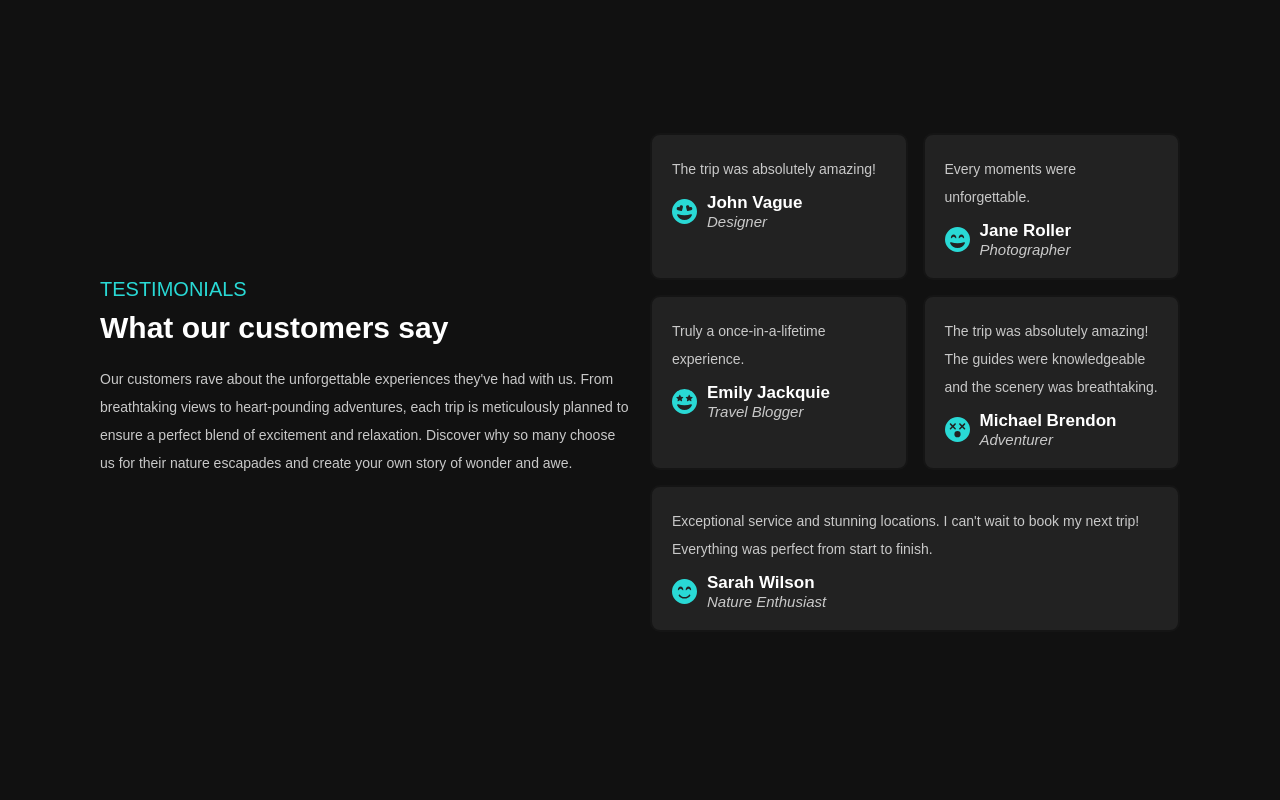
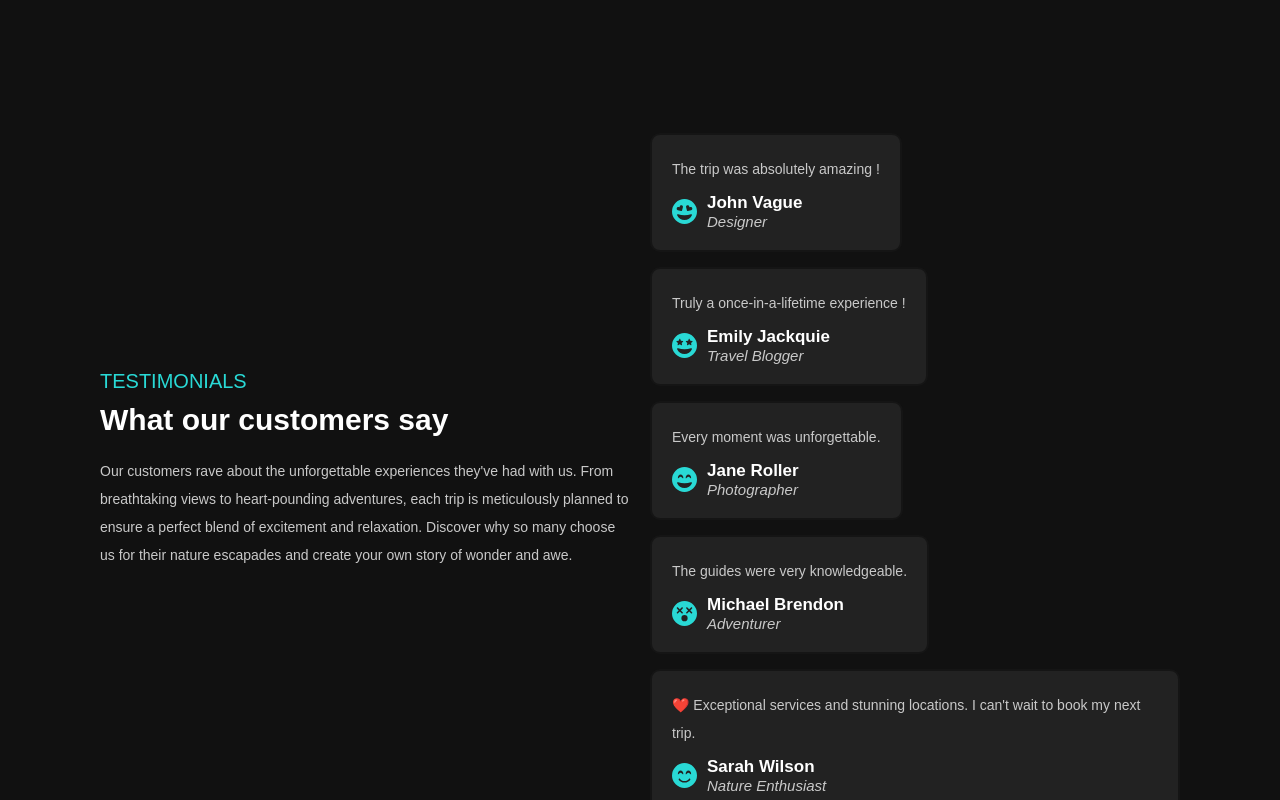
Before and after one commit to ZinHoang/triplify, a React (Vite) app: page / in a window 1280 px wide. Shown: the part 3420-4220 px from the top of the page. Built offline with nearby package versions, Linux system fonts and the light colour scheme.

Commit message:
refactor Reviews section

```diff
--- a/src/sections/reviews/Reviews.tsx
+++ b/src/sections/reviews/Reviews.tsx
@@ -14,7 +14,43 @@ import {
   faFaceGrinHearts,
   faFaceSmileBeam,
 } from '@fortawesome/free-solid-svg-icons';
-import { StyledIcon } from '../../styles/sharedStyledComponents';
+import {
+  FadeLeftAnimation,
+  StyledIcon,
+} from '../../styles/sharedStyledComponents';
+
+const reviews = [
+  {
+    text: 'The trip was absolutely amazing !',
+    icon: faFaceGrinHearts,
+    name: 'John Vague',
+    job: 'Designer',
+  },
+  {
+    text: 'Truly a once-in-a-lifetime experience !',
+    icon: faFaceGrinStars,
+    name: 'Emily Jackquie',
+    job: 'Travel Blogger',
+  },
+  {
+    text: 'Every moment was unforgettable.',
+    icon: faFaceGrinBeam,
+    name: 'Jane Roller',
+    job: 'Photographer',
+  },
+  {
+    text: 'The guides were very knowledgeable.',
+    icon: faFaceDizzy,
+    name: 'Michael Brendon',
+    job: 'Adventurer',
+  },
+  {
+    text: "❤️ Exceptional services and stunning locations. I can't wait to book my next trip.",
+    icon: faFaceSmileBeam,
+    name: 'Sarah Wilson',
+    job: 'Nature Enthusiast',
+  },
+];
 
 export const Reviews = () => {
   return (
@@ -31,72 +67,22 @@ export const Reviews = () => {
         </p>
       </ReviewsContent>
       <ReviewsCardContainer>
-        <ReviewsCard>
-          <p>The trip was absolutely amazing!</p>
+        {reviews.map((review, index) => (
+          <FadeLeftAnimation>
+            <ReviewsCard key={index}>
+              <p>{review.text}</p>
               <UserDetail>
-            <StyledIcon icon={faFaceGrinHearts} />
+                <StyledIcon icon={review.icon} />
                 <UserNameAndJob>
-              <h3>John Vague</h3>
+                  <h3>{review.name}</h3>
                   <span>
-                <i> Designer</i>
+                    <i>{review.job}</i>
                   </span>
                 </UserNameAndJob>
               </UserDetail>
             </ReviewsCard>
-        <ReviewsCard>
-          <p>Every moments were unforgettable.</p>
-          <UserDetail>
-            <StyledIcon icon={faFaceGrinBeam} />
-            <UserNameAndJob>
-              <h3>Jane Roller</h3>
-              <span>
-                <i> Photographer</i>
-              </span>
-            </UserNameAndJob>
-          </UserDetail>
-        </ReviewsCard>
-        <ReviewsCard>
-          <p>Truly a once-in-a-lifetime experience.</p>
-          <UserDetail>
-            <StyledIcon icon={faFaceGrinStars} />
-            <UserNameAndJob>
-              <h3>Emily Jackquie</h3>
-              <span>
-                <i>Travel Blogger</i>
-              </span>
-            </UserNameAndJob>
-          </UserDetail>
-        </ReviewsCard>
-        <ReviewsCard>
-          <p>
-            The trip was absolutely amazing! The guides were knowledgeable and
-            the scenery was breathtaking.
-          </p>
-          <UserDetail>
-            <StyledIcon icon={faFaceDizzy} />
-            <UserNameAndJob>
-              <h3>Michael Brendon</h3>
-              <span>
-                <i>Adventurer</i>
-              </span>
-            </UserNameAndJob>
-          </UserDetail>
-        </ReviewsCard>
-        <ReviewsCard>
-          <p>
-            Exceptional service and stunning locations. I can't wait to book my
-            next trip! Everything was perfect from start to finish.
-          </p>
-          <UserDetail>
-            <StyledIcon icon={faFaceSmileBeam} />
-            <UserNameAndJob>
-              <h3>Sarah Wilson</h3>
-              <span>
-                <i>Nature Enthusiast</i>
-              </span>
-            </UserNameAndJob>
-          </UserDetail>
-        </ReviewsCard>
+          </FadeLeftAnimation>
+        ))}
       </ReviewsCardContainer>
     </ReviewsWrapper>
   );
```
Lines whose indentation alone changed are shown as unchanged.
